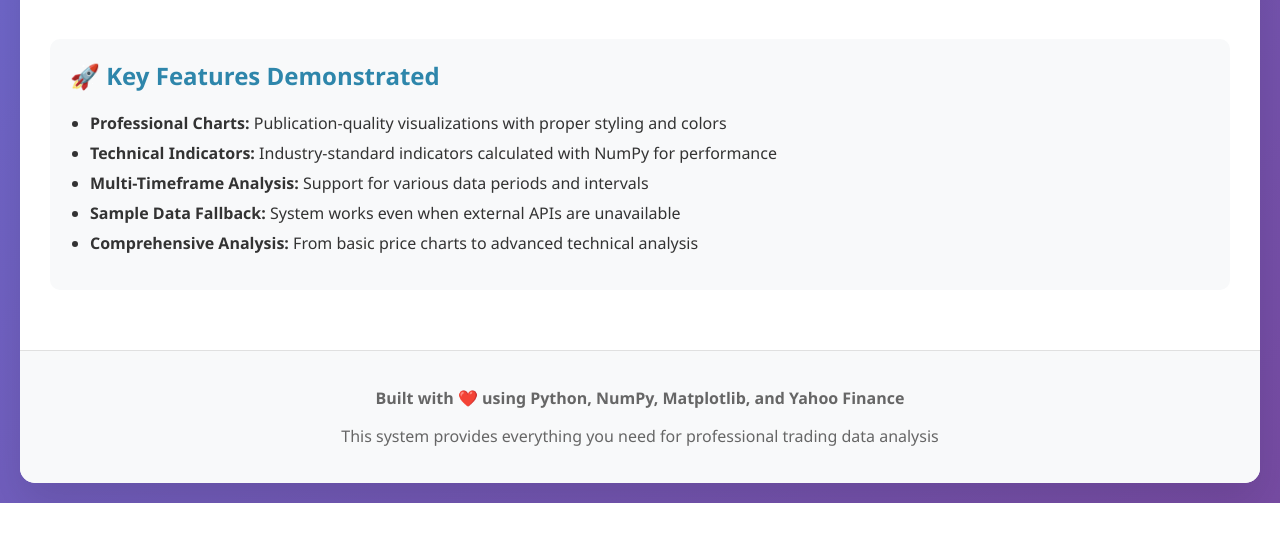
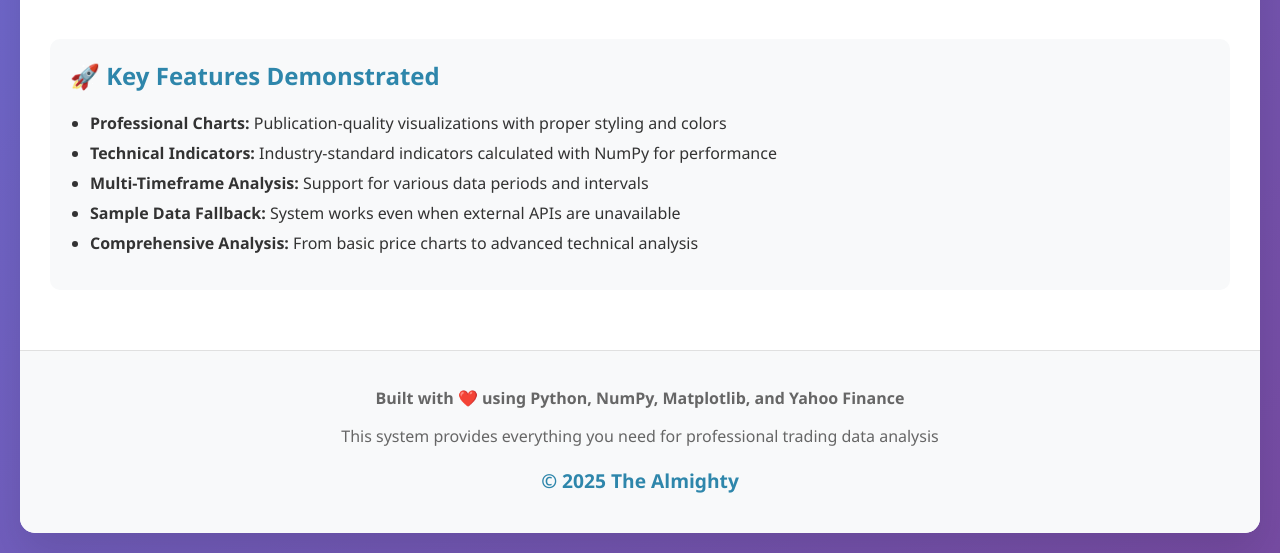
Before and after one commit to Mightyshambel/Trading-data-analysis, a plain HTML site: page charts_report.html in a window 1280 px wide. Shown: the part 1693-2246 px from the top of the page. Before the commit the page ends 2196 px from the top, so only its background shows below. Drawn offline with Linux system fonts and the light colour scheme.

Commit message:
feat: Add copyright footer '© 2025 The Almighty' to HTML reports
- Add professional copyright notice to both 1-year and 5-year analysis reports
- Style footer with consistent branding and color scheme
- Enhance visual appeal of report footers

```diff
--- a/charts_report.html
+++ b/charts_report.html
@@ -196,6 +196,7 @@
         <div class="footer">
             <p><strong>Built with ❤️ using Python, NumPy, Matplotlib, and Yahoo Finance</strong></p>
             <p>This system provides everything you need for professional trading data analysis</p>
+            <p style="margin-top: 20px; font-size: 1.2em; font-weight: bold; color: #2E86AB;">© 2025 The Almighty</p>
         </div>
     </div>
 </body>
```
Also changed, not shown: charts_report_5year.html (+1 -0 lines).
